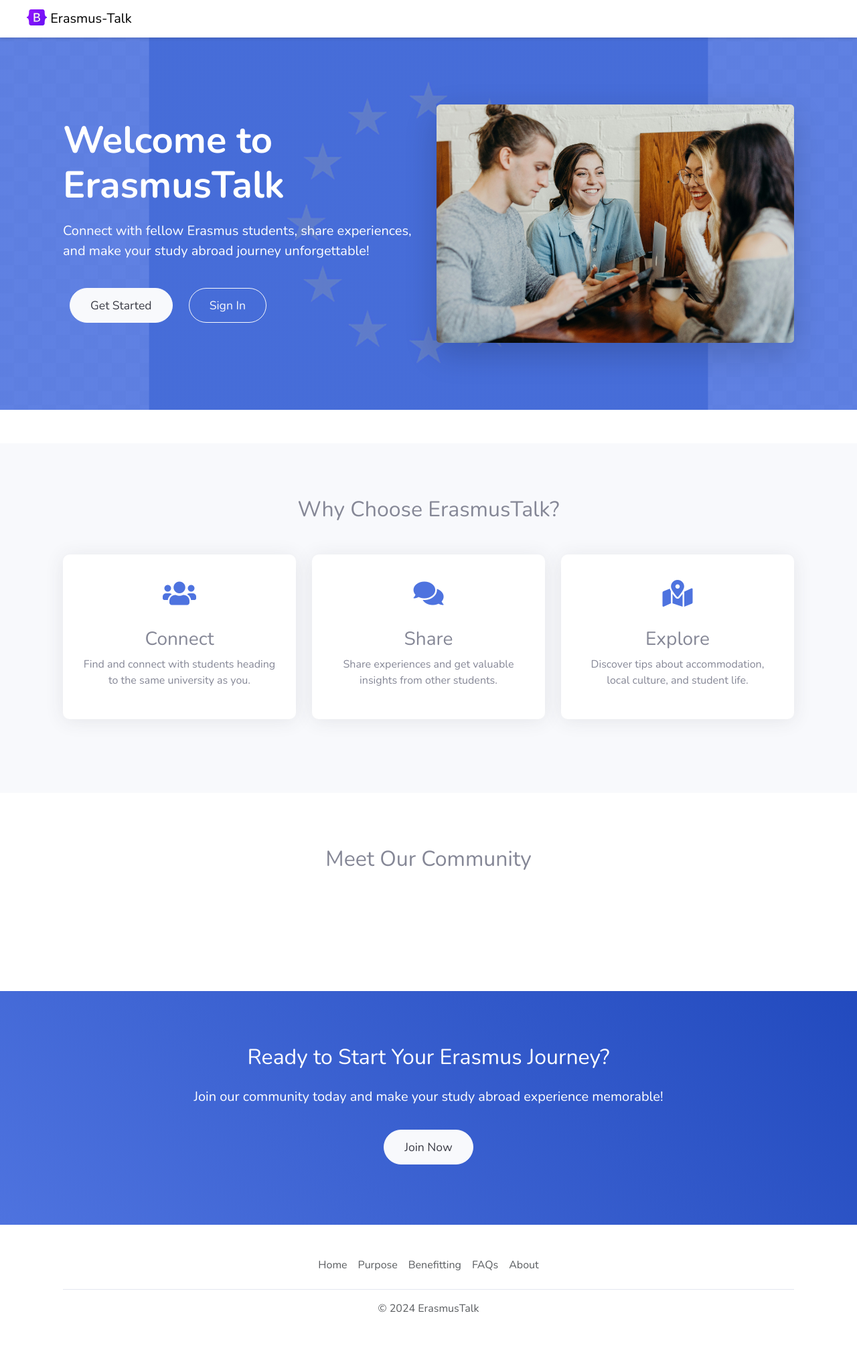
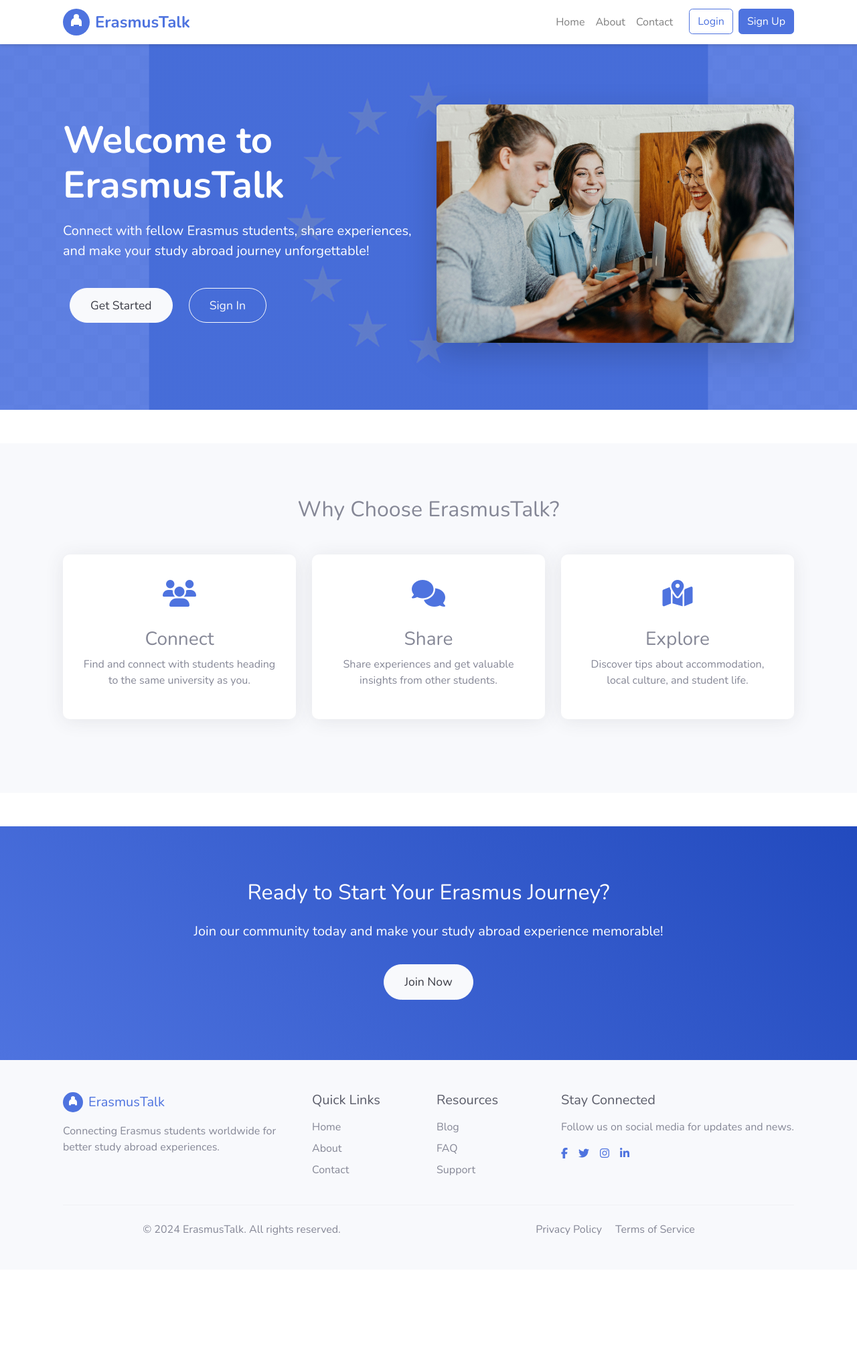
Before and after one commit to GorkemOrhan/Erasmus-Talk, a Flask app: template templates/home.html in a window 1280 px wide. Shown: the whole page at 67% size. After the commit the page ends 1844 px from the top, so only its background shows below. Run offline with Flask 3, Linux system fonts and the light colour scheme; the template is opened without the code that fills it, so the values that code supplies are empty; some libraries are stand-ins or nearby versions.

Commit message:
header change and add master layout

```diff
--- a/templates/footer.html
+++ b/templates/footer.html
@@ -1,12 +1,57 @@
-<div class="container">
-    <footer class="py-3 my-4">
-      <ul class="nav justify-content-center border-bottom pb-3 mb-3">
-        <li class="nav-item"><a href="#" class="nav-link px-2 text-body-secondary">Home</a></li>
-        <li class="nav-item"><a href="#" class="nav-link px-2 text-body-secondary">Purpose</a></li>
-        <li class="nav-item"><a href="#" class="nav-link px-2 text-body-secondary">Benefitting</a></li>
-        <li class="nav-item"><a href="#" class="nav-link px-2 text-body-secondary">FAQs</a></li>
-        <li class="nav-item"><a href="#" class="nav-link px-2 text-body-secondary">About</a></li>
-      </ul>
-      <p class="text-center text-body-secondary">&copy; 2024 ErasmusTalk</p>
-    </footer>
-  </div>
+<footer class="footer bg-light mt-auto py-5">
+    <div class="container">
+        <div class="row">
+            <div class="col-lg-4 mb-4 mb-lg-0">
+                <div class="d-flex align-items-center mb-3">
+                    <svg width="30" height="30" viewBox="0 0 40 40" fill="none" xmlns="http://www.w3.org/2000/svg">
+                        <circle cx="20" cy="20" r="20" fill="#4e73df"/>
+                        <path d="M12 20C12 16.6863 14.6863 14 18 14H22C25.3137 14 28 16.6863 28 20V26H12V20Z" fill="white"/>
+                        <circle cx="20" cy="12" r="4" fill="white"/>
+                        <path d="M16 24H24V26C24 28.2091 22.2091 30 20 30C17.7909 30 16 28.2091 16 26V24Z" fill="#4e73df"/>
+                    </svg>
+                    <span class="ms-2 h5 mb-0 text-primary">ErasmusTalk</span>
+                </div>
+                <p class="text-muted">Connecting Erasmus students worldwide for better study abroad experiences.</p>
+            </div>
+            <div class="col-lg-2 col-md-4 mb-4 mb-md-0">
+                <h5 class="text-dark mb-3">Quick Links</h5>
+                <ul class="list-unstyled">
+                    <li class="mb-2"><a href="/" class="text-muted text-decoration-none">Home</a></li>
+                    <li class="mb-2"><a href="/about" class="text-muted text-decoration-none">About</a></li>
+                    <li class="mb-2"><a href="/contact" class="text-muted text-decoration-none">Contact</a></li>
+                </ul>
+            </div>
+            <div class="col-lg-2 col-md-4 mb-4 mb-md-0">
+                <h5 class="text-dark mb-3">Resources</h5>
+                <ul class="list-unstyled">
+                    <li class="mb-2"><a href="#" class="text-muted text-decoration-none">Blog</a></li>
+                    <li class="mb-2"><a href="#" class="text-muted text-decoration-none">FAQ</a></li>
+                    <li class="mb-2"><a href="#" class="text-muted text-decoration-none">Support</a></li>
+                </ul>
+            </div>
+            <div class="col-lg-4 col-md-4">
+                <h5 class="text-dark mb-3">Stay Connected</h5>
+                <p class="text-muted">Follow us on social media for updates and news.</p>
+                <div class="d-flex gap-3">
+                    <a href="#" class="text-primary"><i class="fab fa-facebook-f"></i></a>
+                    <a href="#" class="text-primary"><i class="fab fa-twitter"></i></a>
+                    <a href="#" class="text-primary"><i class="fab fa-instagram"></i></a>
+                    <a href="#" class="text-primary"><i class="fab fa-linkedin-in"></i></a>
+                </div>
+            </div>
+        </div>
+        <hr class="my-4">
+        <div class="row align-items-center">
+            <div class="col-md-6 text-center text-md-start">
+                <p class="text-muted mb-0">&copy; 2024 ErasmusTalk. All rights reserved.</p>
+            </div>
+            <div class="col-md-6 text-center text-md-end">
+                <a href="#" class="text-muted text-decoration-none me-3">Privacy Policy</a>
+                <a href="#" class="text-muted text-decoration-none">Terms of Service</a>
+            </div>
+        </div>
+    </div>
+</footer>
+
+<!-- Font Awesome -->
+<script src="https://kit.fontawesome.com/a076d05399.js" crossorigin="anonymous"></script>
--- /dev/null
+++ b/templates/header.html
@@ -0,0 +1,70 @@
+<header class="header">
+    <nav class="navbar navbar-expand-lg navbar-light fixed-top bg-white shadow-sm">
+        <div class="container">
+            <a class="navbar-brand d-flex align-items-center" href="/">
+                <svg width="40" height="40" viewBox="0 0 40 40" fill="none" xmlns="http://www.w3.org/2000/svg">
+                    <circle cx="20" cy="20" r="20" fill="#4e73df"/>
+                    <path d="M12 20C12 16.6863 14.6863 14 18 14H22C25.3137 14 28 16.6863 28 20V26H12V20Z" fill="white"/>
+                    <circle cx="20" cy="12" r="4" fill="white"/>
+                    <path d="M16 24H24V26C24 28.2091 22.2091 30 20 30C17.7909 30 16 28.2091 16 26V24Z" fill="#4e73df"/>
+                </svg>
+                <span class="ms-2 fw-bold text-primary">ErasmusTalk</span>
+            </a>
+
+            <button class="navbar-toggler" type="button" data-bs-toggle="collapse" data-bs-target="#navbarNav">
+                <span class="navbar-toggler-icon"></span>
+            </button>
+
+            <div class="collapse navbar-collapse" id="navbarNav">
+                <ul class="navbar-nav ms-auto">
+                    <li class="nav-item">
+                        <a class="nav-link" href="/">Home</a>
+                    </li>
+                    <li class="nav-item">
+                        <a class="nav-link" href="/about">About</a>
+                    </li>
+                    <li class="nav-item">
+                        <a class="nav-link" href="/contact">Contact</a>
+                    </li>
+                    <li class="nav-item ms-lg-3">
+                        <a class="btn btn-outline-primary me-2" href="/login">Login</a>
+                    </li>
+                    <li class="nav-item">
+                        <a class="btn btn-primary" href="/signup">Sign Up</a>
+                    </li>
+                </ul>
+            </div>
+        </div>
+    </nav>
+    <style>
+        .header {
+            margin-bottom: 56px;
+        }
+        .navbar-brand {
+            font-size: 1.5rem;
+        }
+        .nav-link {
+            font-weight: 500;
+            color: #4a5568;
+        }
+        .nav-link:hover {
+            color: #4e73df;
+        }
+        .btn-outline-primary {
+            border-color: #4e73df;
+            color: #4e73df;
+        }
+        .btn-outline-primary:hover {
+            background-color: #4e73df;
+            color: white;
+        }
+        .btn-primary {
+            background-color: #4e73df;
+            border-color: #4e73df;
+        }
+        .btn-primary:hover {
+            background-color: #2e59d9;
+            border-color: #2e59d9;
+        }
+    </style>
+</header>
--- a/templates/home.html
+++ b/templates/home.html
@@ -1,9 +1,8 @@
-<!DOCTYPE html>
-<html>
+{% extends "layout.html" %}
 
-<head>
-  <title>Erasmus Talk</title>
-  {% include 'bootstrap.html' %}
+{% block title %}Welcome to ErasmusTalk{% endblock %}
+
+{% block styles %}
 <style>
     /* Hero Section */
     .hero {
@@ -52,24 +51,6 @@
         margin-bottom: 20px;
     }
 
-    /* Students Section */
-    .students-section {
-      padding: 80px 0;
-    }
-
-    .student-card {
-      background: white;
-      border-radius: 10px;
-      padding: 20px;
-      margin-bottom: 20px;
-      box-shadow: 0 0.15rem 1.75rem 0 rgba(58, 59, 69, 0.1);
-      transition: transform 0.3s ease;
-    }
-
-    .student-card:hover {
-      transform: translateY(-5px);
-    }
-
     /* CTA Section */
     .cta-section {
         background: linear-gradient(45deg, #4e73df, #224abe);
@@ -90,11 +71,9 @@
         color: #4e73df;
     }
 </style>
-</head>
+{% endblock %}
 
-<body>
-  {%include "nav.html" %}
-
+{% block content %}
 <!-- Hero Section -->
 <section class="hero">
     <div class="container">
@@ -150,30 +129,6 @@
     </div>
 </section>
 
-  <!-- Students Section -->
-  <section class="students-section">
-    <div class="container">
-      <h2 class="text-center mb-5">Meet Our Community</h2>
-      <div class="row">
-        {% for student in students %}
-        <div class="col-md-6 col-lg-4">
-          <div class="student-card">
-            <h4>{{student.name}} {{student.surname}}</h4>
-            <p class="text-muted"><i class="fas fa-university"></i> Going to: {{student.going_to}}</p>
-            {% if student.department %}
-            <p class="text-muted"><i class="fas fa-graduation-cap"></i> {{student.department}}</p>
-            {% endif %}
-            <div class="mt-3">
-              <a href="mailto:{{student.email}}" class="btn btn-sm btn-outline-primary"><i class="fas fa-envelope"></i> Contact</a>
-              <a href="/student/{{student.id}}" class="btn btn-sm btn-primary"><i class="fas fa-user"></i> Profile</a>
-            </div>
-          </div>
-        </div>
-        {% endfor %}
-      </div>
-    </div>
-  </section>
-
 <!-- CTA Section -->
 <section class="cta-section">
     <div class="container text-center">
@@ -182,11 +137,9 @@
         <a href="/signup" class="btn btn-light btn-hero">Join Now</a>
     </div>
 </section>
+{% endblock %}
 
-  {%include "footer.html" %}
-
+{% block scripts %}
 <!-- Font Awesome -->
-  <script src="https://kit.fontawesome.com/your-kit-code.js" crossorigin="anonymous"></script>
-</body>
-
-</html>
+<script src="https://kit.fontawesome.com/a076d05399.js" crossorigin="anonymous"></script>
+{% endblock %}
--- /dev/null
+++ b/templates/layout.html
@@ -0,0 +1,19 @@
+<!DOCTYPE html>
+<html lang="en">
+<head>
+    <meta charset="UTF-8">
+    <meta name="viewport" content="width=device-width, initial-scale=1.0">
+    <title>{% block title %}ErasmusTalk{% endblock %}</title>
+    {% include 'bootstrap.html' %}
+    {% block styles %}{% endblock %}
+</head>
+<body>
+    {% include "header.html" %}
+
+    {% block content %}{% endblock %}
+
+    {% include "footer.html" %}
+
+    {% block scripts %}{% endblock %}
+</body>
+</html>
```
Lines whose indentation alone changed are shown as unchanged.
